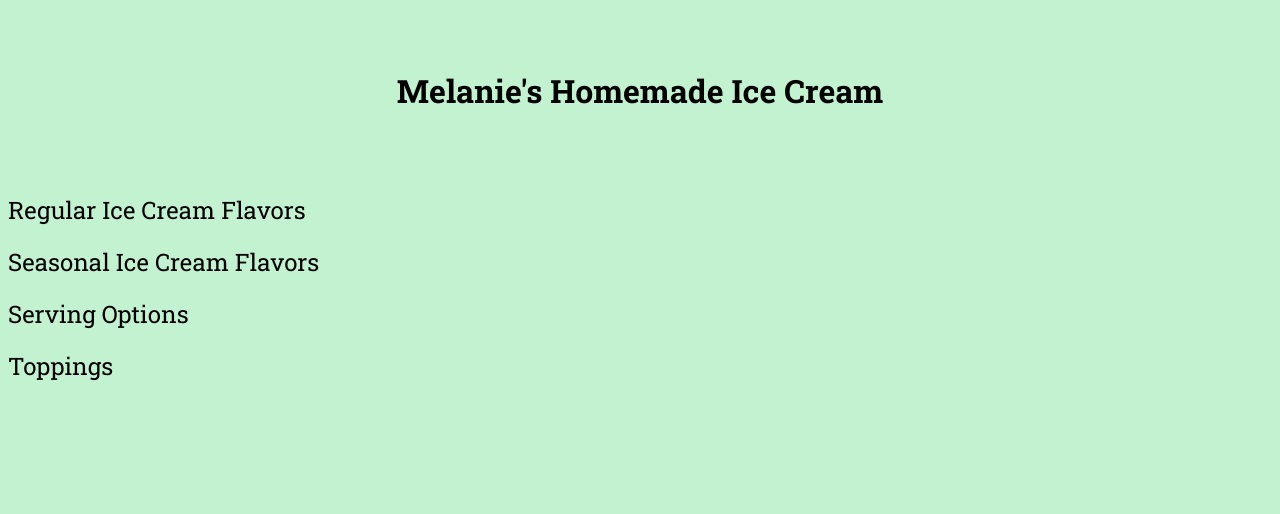
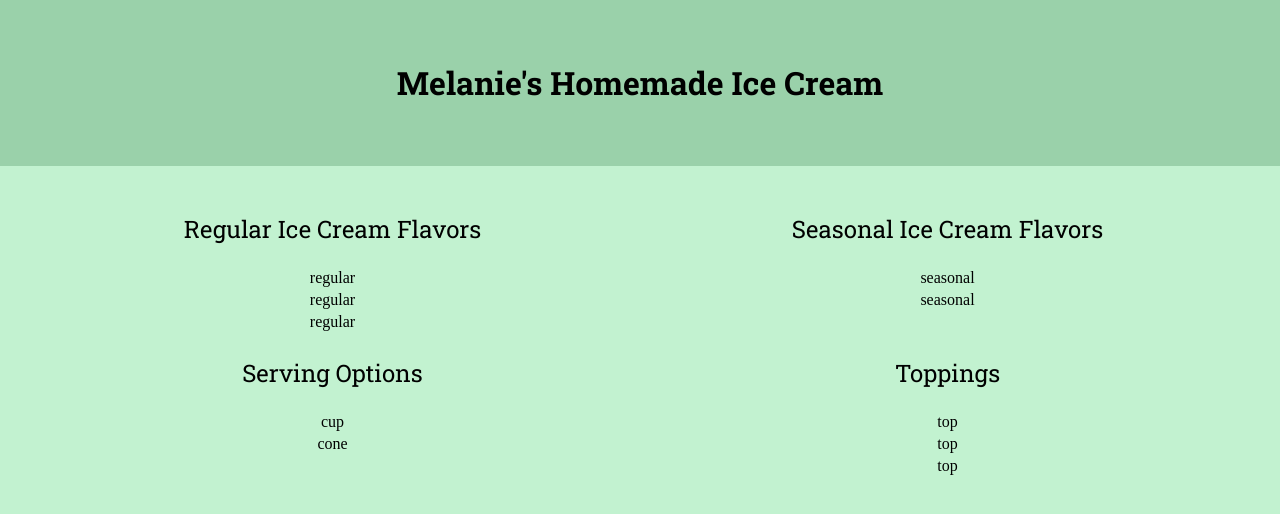
Before and after one commit to melanieps1/js-ice-cream-menu, a plain HTML site: page app/index.html in a window 1280 px wide. Drawn offline with Linux system fonts and the light colour scheme.

Commit message:
got basic table set up

```diff
--- a/app/index.html
+++ b/app/index.html
@@ -12,20 +12,53 @@
 		<h1>Melanie's Homemade Ice Cream</h1>
 	</header>
 
-	<div class="menu ice-cream" id="reg-flavors">
-		<h2>Regular Ice Cream Flavors</h2>
-	</div>
+	<div class="menu">
+		<table>
+			<tr>
+				<th>
+					<h2 class="menu-cat ice-cream" id="reg-flavors">Regular Ice Cream Flavors</h2>
+				</th>
+				<th>
+					<h2 class="menu-cat ice-cream" id="seasonal-flavors">Seasonal Ice Cream Flavors</h2>
+				</th>
+			</tr>
+			<tr>
+				<td>regular</td>
+				<td>seasonal</td>
+			</tr>
+			<tr>
+				<td>regular</td>
+				<td>seasonal</td>
+			</tr>
+			<tr>
+				<td>regular</td>
+				<td></td>
+			</tr>
+		</table>
 
-	<div class="menu ice-cream" id="seasonal-flavors">
-		<h2>Seasonal Ice Cream Flavors</h2>
-	</div>
+		<table>
+			<tr>
+				<th>
+					<h2 class="menu-cat serving-opts">Serving Options</h2>
+				</th>
+				<th>
+					<h2 class="menu-cat toppings">Toppings</h2>
+				</th>
+			</tr>
+			<tr>
+				<td>cup</td>
+				<td>top</td>
+			</tr>
+			<tr>
+				<td>cone</td>
+				<td>top</td>
+			</tr>
+			<tr>
+				<td></td>
+				<td>top</td>
+			</tr>
+		</table>
 
-	<div class="menu serving-opts">
-		<h2>Serving Options</h2>
-	</div>
-
-	<div class="menu toppings">
-		<h2>Toppings</h2>
 	</div>
 
 	<script type="text/javascript" src="main.js"></script>
--- a/app/style.css
+++ b/app/style.css
@@ -1,9 +1,14 @@
+/* * {
+	border: 1px solid black;
+}*/
+
 body {
 	background-color: #c2f2d0;
+	margin: 0;
 }
 
 header {
-	margin:	auto;
+	background-color: #9ad1aa;
 	padding: 40px 24px;
 }
 
@@ -16,4 +21,22 @@ h1 {
 h2 {
 	font-family: 'Roboto Slab', serif;
 	font-weight: 400;
+	text-align: center;
 }
+
+p td {
+	font-family: 'Roboto', sans-serif;
+}
+
+.menu {
+	padding: 24px;
+	text-align: center;
+}
+
+table {
+	width: 100%;
+}
+
+th {
+	width: 50%;
+}
```
